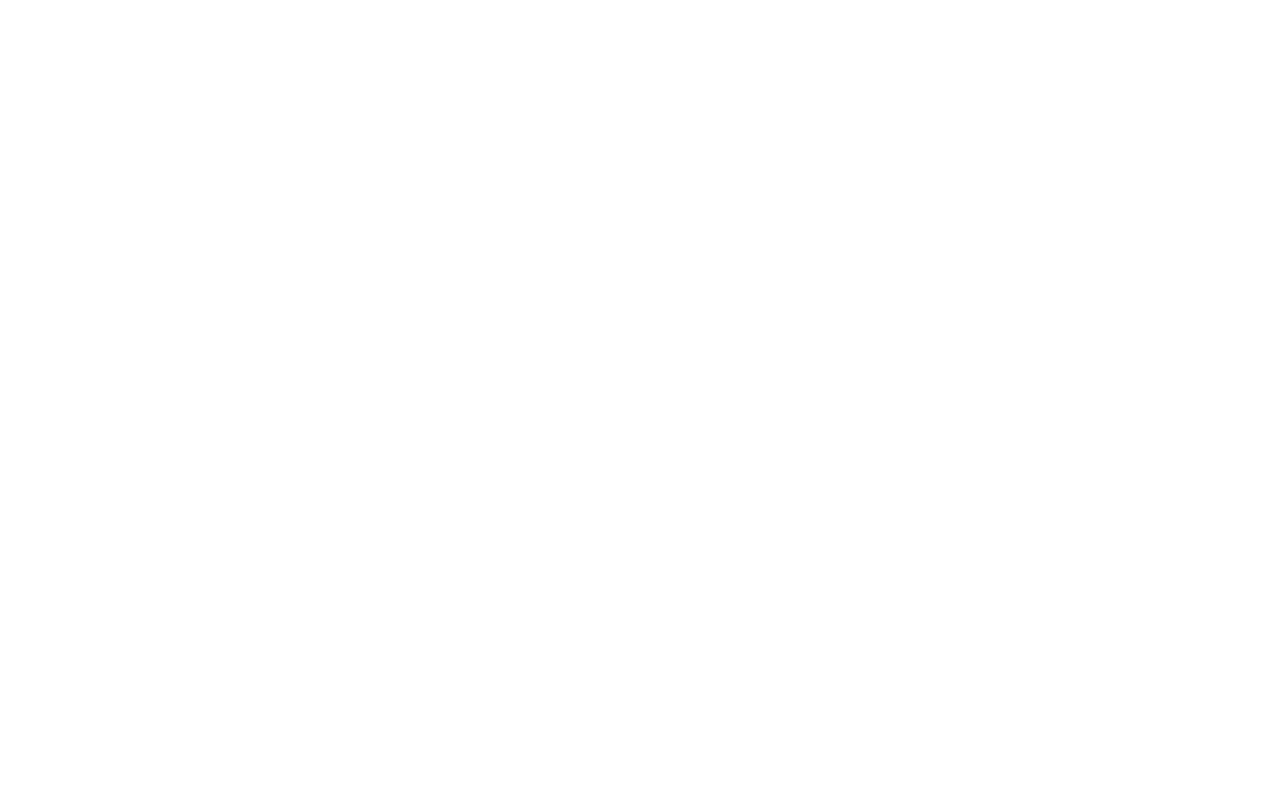
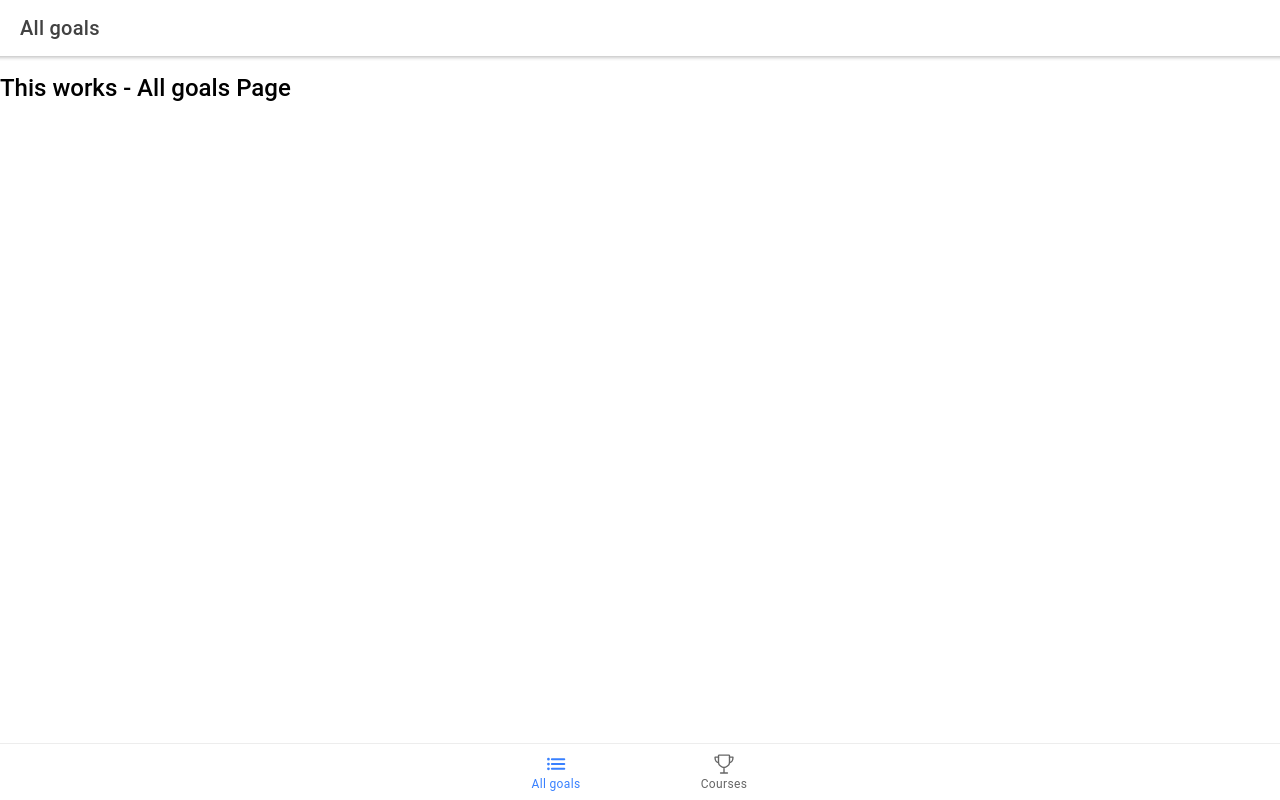
Before and after one commit to pgmckillop/max-project-2, a React (Create React App) app: page /all-goals in a window 1280 px wide. Built offline with nearby package versions, Linux system fonts and the light colour scheme.

Commit message:
Tabs added

```diff
--- a/src/App.tsx
+++ b/src/App.tsx
@@ -1,10 +1,12 @@
 import React from "react";
-import { IonApp, IonRouterOutlet } from "@ionic/react";
-import { Route } from "react-router-dom";
+import { IonApp, IonIcon, IonLabel, IonRouterOutlet, IonTabBar, IonTabButton, IonTabs } from "@ionic/react";
+import { Route, Redirect } from "react-router-dom";
 import { IonReactRouter } from "@ionic/react-router";
+import { list, trophyOutline } from 'ionicons/icons';
 
 import Courses from "./pages/Courses";
 import CourseGoals from "./pages/CourseGoals";
+import AllGoals from './pages/AllGoals';
 
 /* Core CSS required for Ionic components to work properly */
 import "@ionic/react/css/core.css";
@@ -28,14 +30,30 @@
 const App: React.FC = () => (
   <IonApp>
     <IonReactRouter>
+      <IonTabs>
         <IonRouterOutlet>
-        <Route path='/' exact>
+          <Route path='/courses' exact>
             <Courses />
           </Route>
           <Route path='/course-goals'>
             <CourseGoals />
           </Route>
+          <Route path='/all-goals' exact>
+            <AllGoals/>
+          </Route>
+          <Redirect to="/courses"/>
         </IonRouterOutlet>
+        <IonTabBar slot="bottom">
+          <IonTabButton tab="all-goals" href="/all-goals">
+            <IonIcon icon={list}/>
+            <IonLabel>All goals</IonLabel>
+          </IonTabButton>
+          <IonTabButton tab="courses" href="/courses">
+            <IonIcon icon={trophyOutline}/>
+            <IonLabel>Courses</IonLabel>
+          </IonTabButton>
+        </IonTabBar>
+      </IonTabs>
     </IonReactRouter>
   </IonApp>
 );
--- /dev/null
+++ b/src/pages/AllGoals.tsx
@@ -0,0 +1,33 @@
+import {
+  IonPage,
+  IonContent,
+  IonHeader,
+  IonTitle,
+  IonToolbar,
+} from "@ionic/react";
+import React from "react";
+// import { useHistory } from "react-router-dom";
+
+const AllGoals: React.FC = () => {
+  // const history = useHistory();
+
+  // const changePageHandler = () => {
+  //   history.push("/course-goals");
+  // };
+
+  return (
+    <IonPage>
+      <IonHeader>
+        <IonToolbar>
+          <IonTitle>All goals</IonTitle>
+        </IonToolbar>
+      </IonHeader>
+      <IonContent>
+        <h2>This works - All goals Page</h2>
+
+      </IonContent>
+    </IonPage>
+  );
+};
+
+export default AllGoals;
```
Also changed, not shown: 1 other file (tests, documents, lock files or other folders). Lines whose indentation alone changed are shown as unchanged.
